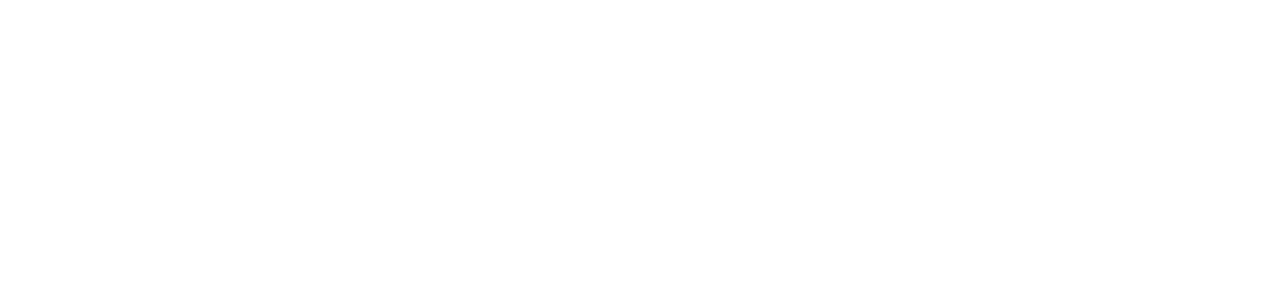
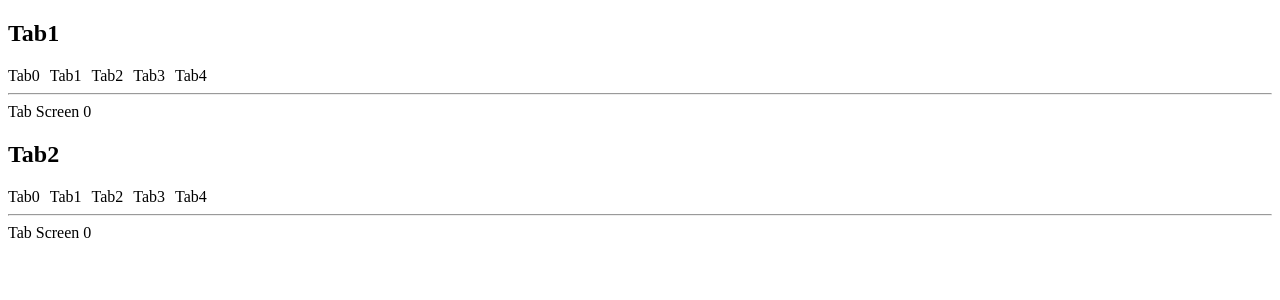
Before and after one commit to chasj0326/chacha_components, a React (Vite) app: page / in a window 1280 px wide. Shown: the top 300 px of the page. Built offline with nearby package versions, Linux system fonts and the light colour scheme.

Commit message:
feat: 탭 컴포넌트 훅 구현

```diff
--- a/src/App.tsx
+++ b/src/App.tsx
@@ -1,5 +1,59 @@
+import { useTabProps, useTabRef } from './features/Tab';
+
 const App = () => {
-  return <div></div>;
+  const { select: firstSelect, getTabItemProps } =
+    useTabProps();
+  const { select: secondSelect, tabListRef } = useTabRef();
+  return (
+    <>
+      <div>
+        <h2>Tab1</h2>
+        <div style={{ display: 'flex', gap: '10px' }}>
+          <div {...getTabItemProps(0)}>Tab0</div>
+          <div {...getTabItemProps(1)}>Tab1</div>
+          <div {...getTabItemProps(2)}>Tab2</div>
+          <div {...getTabItemProps(3)}>Tab3</div>
+          <div {...getTabItemProps(4)}>Tab4</div>
+        </div>
+        <hr />
+        <div>
+          {
+            [
+              <div>Tab Screen 0</div>,
+              <div>Tab Screen 1</div>,
+              <div>Tab Screen 2</div>,
+              <div>Tab Screen 3</div>,
+              <div>Tab Screen 4</div>,
+            ][firstSelect]
+          }
+        </div>
+      </div>
+      <div>
+        <h2>Tab2</h2>
+        <div
+          ref={tabListRef}
+          style={{ display: 'flex', gap: '10px' }}>
+          <div>Tab0</div>
+          <div>Tab1</div>
+          <div>Tab2</div>
+          <div>Tab3</div>
+          <div>Tab4</div>
+        </div>
+        <hr />
+        <div>
+          {
+            [
+              <div>Tab Screen 0</div>,
+              <div>Tab Screen 1</div>,
+              <div>Tab Screen 2</div>,
+              <div>Tab Screen 3</div>,
+              <div>Tab Screen 4</div>,
+            ][secondSelect]
+          }
+        </div>
+      </div>
+    </>
+  );
 };
 
 export default App;
--- /dev/null
+++ b/src/features/Tab/hooks/useTabProps.ts
@@ -0,0 +1,17 @@
+import { useState } from 'react';
+
+const useTabProps = () => {
+  const [select, setSelect] = useState(0);
+
+  const getTabItemProps = (index: number) => ({
+    onClick: () => setSelect(index),
+    'aria-selected': select === index,
+  });
+
+  return {
+    getTabItemProps,
+    select,
+  };
+};
+
+export default useTabProps;
--- /dev/null
+++ b/src/features/Tab/hooks/useTabRef.ts
@@ -0,0 +1,56 @@
+import { useEffect, useRef, useState } from 'react';
+
+const useTabRef = () => {
+  const tabListRef = useRef<HTMLDivElement>(null);
+  const [select, setSelect] = useState(0);
+
+  const controlTabList = (
+    callback: (tabList: HTMLDivElement) => void
+  ) => {
+    const tabList = tabListRef.current;
+    if (tabList) {
+      callback(tabList);
+    }
+  };
+
+  useEffect(() => {
+    const handleClick = (index: number) => {
+      setSelect(index);
+    };
+
+    controlTabList(tabList => {
+      const tabListItems = tabList.children;
+
+      for (let i = 0; i < tabListItems.length; i++) {
+        tabListItems[i].addEventListener('click', () =>
+          handleClick(i)
+        );
+      }
+
+      return () => {
+        for (let i = 0; i < tabListItems.length; i++) {
+          tabListItems[i].removeEventListener('click', () =>
+            handleClick(i)
+          );
+        }
+      };
+    });
+  }, []);
+
+  useEffect(() => {
+    controlTabList(tabList => {
+      const tabListItems = tabList.children;
+
+      for (let i = 0; i < tabListItems.length; i++) {
+        tabListItems[i].ariaSelected = `${i === select}`;
+      }
+    });
+  }, [select]);
+
+  return {
+    tabListRef,
+    select,
+  };
+};
+
+export default useTabRef;
--- /dev/null
+++ b/src/features/Tab/index.ts
@@ -0,0 +1,2 @@
+export {default as useTabProps} from './hooks/useTabProps';
+export {default as useTabRef} from './hooks/useTabRef'
```
